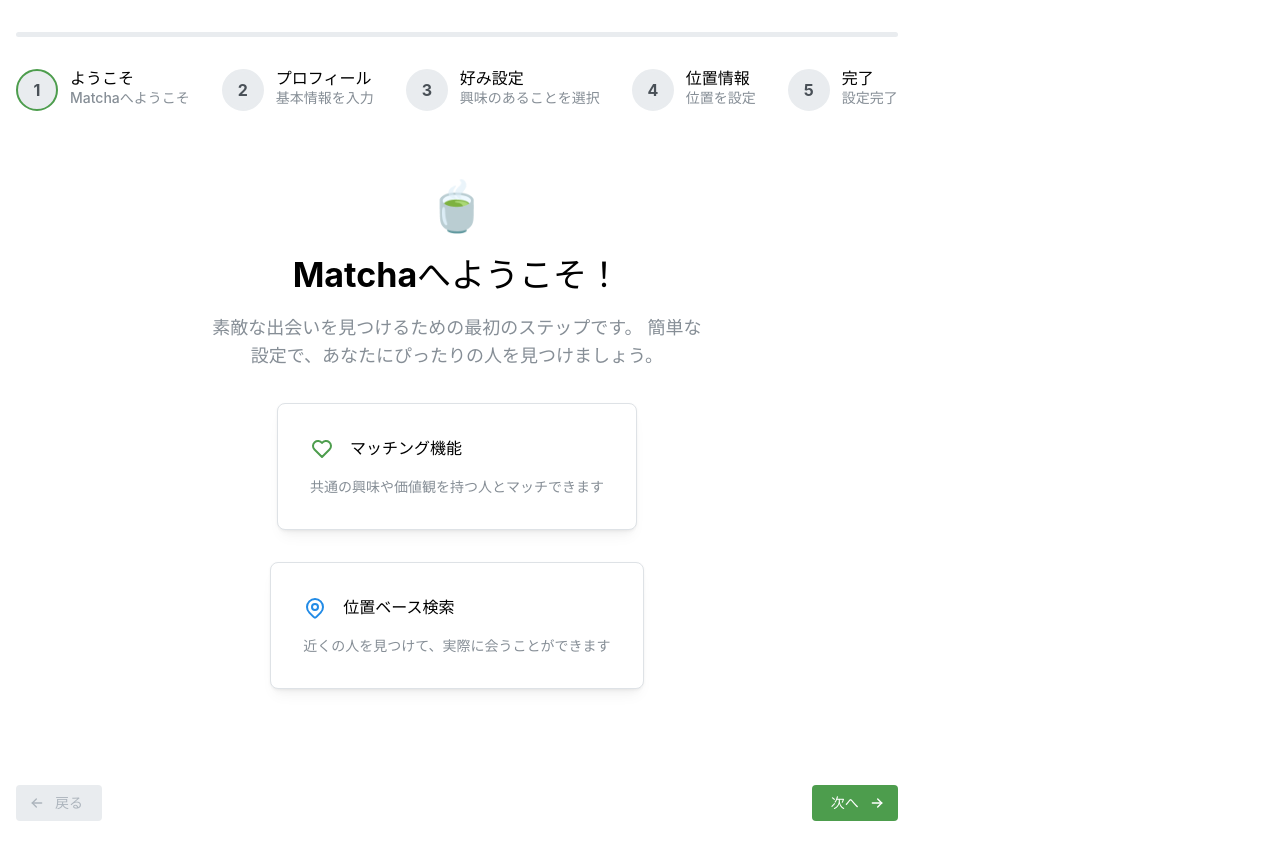
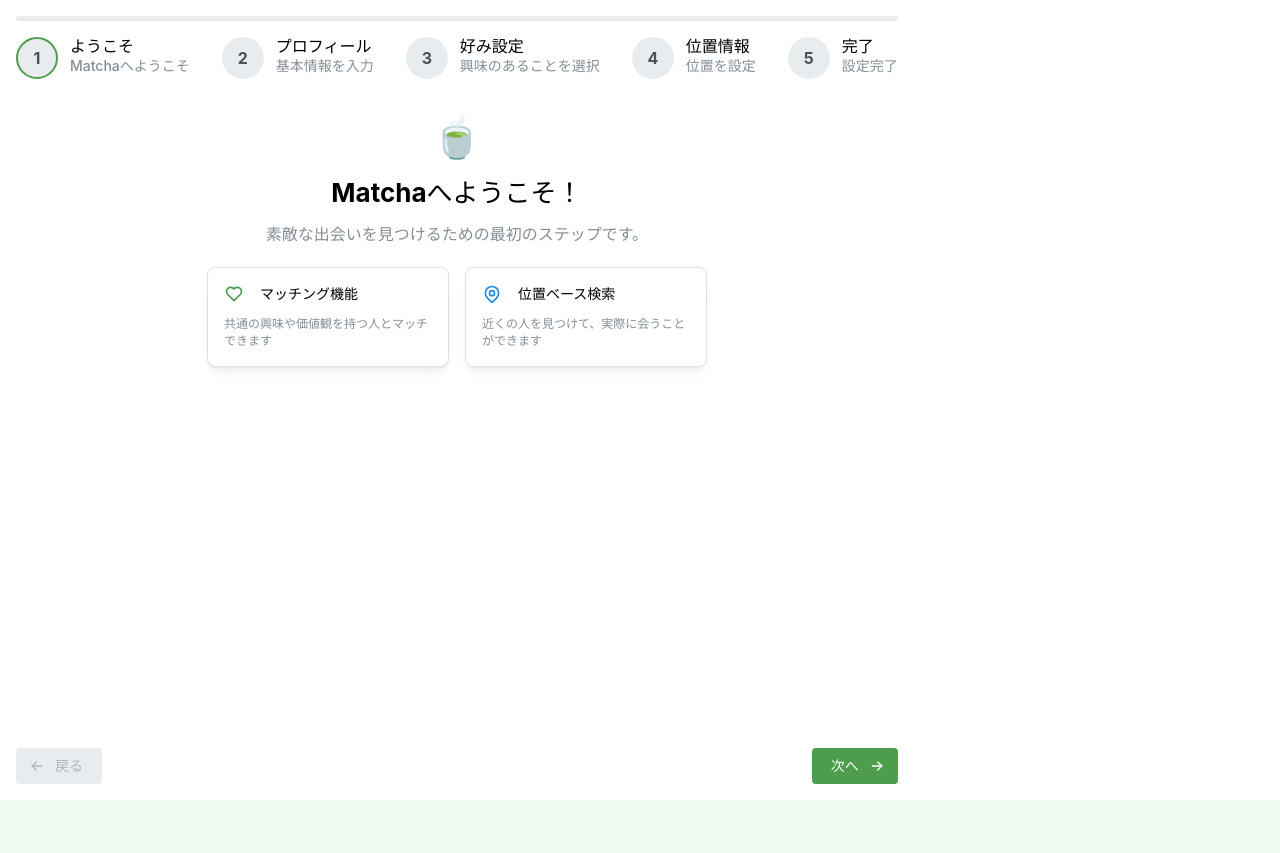
Before and after one commit to laddaL47/42-matcha, a React (Vite) app in the folder frontend/: page /onboarding in a window 1280 px wide. After the commit the page ends 800 px from the top, so only its background shows below. Built offline with nearby package versions, Linux system fonts and the light colour scheme.

Commit message:
refactor: update Onboarding component layout and styling for improved user experience

```diff
--- a/frontend/src/pages/Onboarding/index.tsx
+++ b/frontend/src/pages/Onboarding/index.tsx
@@ -137,57 +137,67 @@
     switch (activeStep) {
       case 0:
         return (
-          <Stack align="center" gap="xl" py="xl">
+          <Stack align="center" gap="lg" py="md">
             <div style={{ textAlign: "center" }}>
-              <Title order={1} size="3rem" mb="md" c="green">
+              <Title order={1} size="2.5rem" mb="sm" c="green">
                 🍵
               </Title>
-              <Title order={1} mb="md">
+              <Title order={2} mb="sm">
                 Matchaへようこそ！
               </Title>
-              <Text size="lg" c="dimmed" maw={500}>
+              <Text size="md" c="dimmed" maw={400}>
                 素敵な出会いを見つけるための最初のステップです。
-                簡単な設定で、あなたにぴったりの人を見つけましょう。
               </Text>
             </div>
 
-            <Card shadow="sm" padding="xl" radius="md" withBorder maw={400}>
-              <Stack gap="md">
+            <Grid gutter="md" style={{ width: "100%", maxWidth: 500 }}>
+              <Grid.Col span={6}>
+                <Card shadow="sm" padding="md" radius="md" withBorder h="100%">
+                  <Stack gap="sm">
                     <Group>
-                  <IconHeart size={24} color="var(--mantine-color-green-6)" />
-                  <Text fw={500}>マッチング機能</Text>
+                      <IconHeart size={20} color="var(--mantine-color-green-6)" />
+                      <Text fw={500} size="sm">
+                        マッチング機能
+                      </Text>
                     </Group>
-                <Text size="sm" c="dimmed">
+                    <Text size="xs" c="dimmed">
                       共通の興味や価値観を持つ人とマッチできます
                     </Text>
                   </Stack>
                 </Card>
-
-            <Card shadow="sm" padding="xl" radius="md" withBorder maw={400}>
-              <Stack gap="md">
+              </Grid.Col>
+              <Grid.Col span={6}>
+                <Card shadow="sm" padding="md" radius="md" withBorder h="100%">
+                  <Stack gap="sm">
                     <Group>
-                  <IconMapPin size={24} color="var(--mantine-color-blue-6)" />
-                  <Text fw={500}>位置ベース検索</Text>
+                      <IconMapPin size={20} color="var(--mantine-color-blue-6)" />
+                      <Text fw={500} size="sm">
+                        位置ベース検索
+                      </Text>
                     </Group>
-                <Text size="sm" c="dimmed">
+                    <Text size="xs" c="dimmed">
                       近くの人を見つけて、実際に会うことができます
                     </Text>
                   </Stack>
                 </Card>
+              </Grid.Col>
+            </Grid>
           </Stack>
         );
 
       case 1:
         return (
-          <Stack gap="xl" py="xl">
+          <Stack gap="md" py="md">
             <div style={{ textAlign: "center" }}>
-              <Title order={2} mb="sm">
+              <Title order={3} mb="xs">
                 プロフィールを設定しましょう
               </Title>
-              <Text c="dimmed">あなたのことを教えてください</Text>
+              <Text size="sm" c="dimmed">
+                あなたのことを教えてください
+              </Text>
             </div>
 
-            <Grid>
+            <Grid gutter="sm">
               <Grid.Col span={6}>
                 <TextInput
                   label="名"
@@ -195,6 +205,7 @@
                   value={profile.firstName}
                   onChange={(e) => setProfile((prev) => ({ ...prev, firstName: e.target.value }))}
                   required
+                  size="sm"
                 />
               </Grid.Col>
               <Grid.Col span={6}>
@@ -204,18 +215,23 @@
                   value={profile.lastName}
                   onChange={(e) => setProfile((prev) => ({ ...prev, lastName: e.target.value }))}
                   required
+                  size="sm"
                 />
               </Grid.Col>
             </Grid>
 
+            <Grid gutter="sm">
+              <Grid.Col span={6}>
                 <TextInput
                   label="生年月日"
                   type="date"
                   value={profile.birthdate}
                   onChange={(e) => setProfile((prev) => ({ ...prev, birthdate: e.target.value }))}
                   required
+                  size="sm"
                 />
-
+              </Grid.Col>
+              <Grid.Col span={6}>
                 <Select
                   label="性別"
                   placeholder="選択してください"
@@ -227,33 +243,39 @@
                   value={profile.gender}
                   onChange={(value) => setProfile((prev) => ({ ...prev, gender: value || "" }))}
                   required
+                  size="sm"
                 />
+              </Grid.Col>
+            </Grid>
 
             <Textarea
               label="自己紹介"
               placeholder="あなたのことを教えてください..."
               value={profile.bio}
               onChange={(e) => setProfile((prev) => ({ ...prev, bio: e.target.value }))}
-              minRows={3}
+              minRows={2}
+              maxRows={3}
+              size="sm"
             />
 
             <div>
-              <Text size="sm" fw={500} mb="sm">
+              <Text size="sm" fw={500} mb="xs">
                 写真をアップロード（最大5枚）
               </Text>
               <FileInput
                 placeholder="写真を選択"
-                leftSection={<IconUpload size={16} />}
+                leftSection={<IconUpload size={14} />}
                 multiple
                 accept="image/*"
                 onChange={(files) => setProfile((prev) => ({ ...prev, photos: files || [] }))}
+                size="sm"
               />
               {profile.photos.length > 0 && (
-                <Group gap="sm" mt="md">
+                <Group gap="xs" mt="sm">
                   {profile.photos.map((file, index) => (
                     <Avatar
                       key={`photo-${file.name}-${index}`}
-                      size="md"
+                      size="sm"
                       src={URL.createObjectURL(file)}
                     />
                   ))}
@@ -265,16 +287,20 @@
 
       case 2:
         return (
-          <Stack gap="xl" py="xl">
+          <Stack gap="md" py="md">
             <div style={{ textAlign: "center" }}>
-              <Title order={2} mb="sm">
+              <Title order={3} mb="xs">
                 好みを設定しましょう
               </Title>
-              <Text c="dimmed">興味のあることを選択してください</Text>
+              <Text size="sm" c="dimmed">
+                興味のあることを選択してください
+              </Text>
             </div>
 
+            <Grid gutter="sm">
+              <Grid.Col span={6}>
                 <div>
-              <Text size="sm" fw={500} mb="sm">
+                  <Text size="sm" fw={500} mb="xs">
                     年齢範囲
                   </Text>
                   <Slider
@@ -291,19 +317,23 @@
                       { value: 50, label: "50" },
                       { value: 80, label: "80" },
                     ]}
+                    size="sm"
                   />
-              <Text size="sm" c="dimmed" mt="xs">
+                  <Text size="xs" c="dimmed" mt="xs">
                     {preferences.ageRange[0]}歳 〜 {preferences.ageRange[1]}歳
                   </Text>
                 </div>
-
+              </Grid.Col>
+              <Grid.Col span={6}>
                 <div>
-              <Text size="sm" fw={500} mb="sm">
+                  <Text size="sm" fw={500} mb="xs">
                     最大距離: {preferences.maxDistance}km
                   </Text>
                   <Slider
                     value={preferences.maxDistance}
-                onChange={(value) => setPreferences((prev) => ({ ...prev, maxDistance: value }))}
+                    onChange={(value) =>
+                      setPreferences((prev) => ({ ...prev, maxDistance: value }))
+                    }
                     min={1}
                     max={100}
                     step={1}
@@ -313,28 +343,42 @@
                       { value: 50, label: "50km" },
                       { value: 100, label: "100km" },
                     ]}
+                    size="sm"
                   />
                 </div>
+              </Grid.Col>
+            </Grid>
 
             <div>
-              <Text size="sm" fw={500} mb="sm">
+              <Text size="sm" fw={500} mb="xs">
                 興味のあるタグ（複数選択可）
               </Text>
-              <Group gap="sm">
+              <div
+                style={{
+                  display: "grid",
+                  gridTemplateColumns: "repeat(auto-fit, minmax(80px, 1fr))",
+                  gap: "8px",
+                  maxHeight: "120px",
+                  overflowY: "auto",
+                  padding: "8px",
+                  border: "1px solid var(--mantine-color-gray-3)",
+                  borderRadius: "var(--mantine-radius-sm)",
+                }}
+              >
                 {availableTags.map((tag) => (
                   <Badge
                     key={tag}
                     variant={preferences.tags.includes(tag) ? "filled" : "outline"}
                     color={preferences.tags.includes(tag) ? "green" : "gray"}
-                    style={{ cursor: "pointer" }}
+                    style={{ cursor: "pointer", fontSize: "11px", padding: "4px 8px" }}
                     onClick={() => toggleTag(tag)}
                   >
                     {tag}
                   </Badge>
                 ))}
-              </Group>
+              </div>
               {preferences.tags.length > 0 && (
-                <Text size="sm" c="dimmed" mt="sm">
+                <Text size="xs" c="dimmed" mt="xs">
                   選択済み: {preferences.tags.join(", ")}
                 </Text>
               )}
@@ -344,24 +388,28 @@
 
       case 3:
         return (
-          <Stack gap="xl" py="xl">
+          <Stack gap="md" py="md">
             <div style={{ textAlign: "center" }}>
-              <Title order={2} mb="sm">
+              <Title order={3} mb="xs">
                 位置情報を設定
               </Title>
-              <Text c="dimmed">近くの人を見つけるために位置情報が必要です</Text>
+              <Text size="sm" c="dimmed">
+                近くの人を見つけるために位置情報が必要です
+              </Text>
             </div>
 
-            <Alert color="blue" icon={<IconMapPin size={16} />}>
+            <Alert color="blue" icon={<IconMapPin size={14} />} size="sm">
               位置情報は近くの人を見つけるために使用されます。プライバシーは保護されます。
             </Alert>
 
-            <Card shadow="sm" padding="lg" radius="md" withBorder>
-              <Stack gap="md">
+            <Card shadow="sm" padding="md" radius="md" withBorder>
+              <Stack gap="sm">
                 <Group justify="space-between">
                   <div>
-                    <Text fw={500}>位置情報を許可</Text>
-                    <Text size="sm" c="dimmed">
+                    <Text fw={500} size="sm">
+                      位置情報を許可
+                    </Text>
+                    <Text size="xs" c="dimmed">
                       より正確なマッチングのために位置情報を使用します
                     </Text>
                   </div>
@@ -370,21 +418,23 @@
                     onChange={(e) =>
                       setLocation((prev) => ({ ...prev, allowLocation: e.currentTarget.checked }))
                     }
+                    size="sm"
                   />
                 </Group>
 
                 {location.allowLocation && (
                   <Button
                     variant="outline"
-                    leftSection={<IconMapPin size={16} />}
+                    leftSection={<IconMapPin size={14} />}
                     onClick={getLocation}
+                    size="sm"
                   >
                     現在の位置を取得
                   </Button>
                 )}
 
                 {location.latitude !== 0 && location.longitude !== 0 && (
-                  <Alert color="green" icon={<IconCheck size={16} />}>
+                  <Alert color="green" icon={<IconCheck size={14} />} size="sm">
                     位置情報が取得されました
                   </Alert>
                 )}
@@ -395,33 +445,38 @@
 
       case 4:
         return (
-          <Stack align="center" gap="xl" py="xl">
+          <Stack align="center" gap="lg" py="md">
             <div style={{ textAlign: "center" }}>
-              <Title order={1} size="3rem" mb="md" c="green">
+              <Title order={1} size="2.5rem" mb="sm" c="green">
                 🎉
               </Title>
-              <Title order={1} mb="md">
+              <Title order={2} mb="sm">
                 設定完了！
               </Title>
-              <Text size="lg" c="dimmed" maw={500}>
+              <Text size="md" c="dimmed" maw={400}>
                 素敵な出会いを見つける準備ができました。
-                早速、おすすめユーザーをチェックしてみましょう！
               </Text>
             </div>
 
-            <Card shadow="sm" padding="xl" radius="md" withBorder maw={400}>
-              <Stack gap="md">
+            <Card shadow="sm" padding="md" radius="md" withBorder maw={400}>
+              <Stack gap="sm">
                 <Group>
-                  <IconCheck size={24} color="var(--mantine-color-green-6)" />
-                  <Text fw={500}>プロフィール設定完了</Text>
+                  <IconCheck size={20} color="var(--mantine-color-green-6)" />
+                  <Text fw={500} size="sm">
+                    プロフィール設定完了
+                  </Text>
                 </Group>
                 <Group>
-                  <IconCheck size={24} color="var(--mantine-color-green-6)" />
-                  <Text fw={500}>好み設定完了</Text>
+                  <IconCheck size={20} color="var(--mantine-color-green-6)" />
+                  <Text fw={500} size="sm">
+                    好み設定完了
+                  </Text>
                 </Group>
                 <Group>
-                  <IconCheck size={24} color="var(--mantine-color-green-6)" />
-                  <Text fw={500}>位置情報設定完了</Text>
+                  <IconCheck size={20} color="var(--mantine-color-green-6)" />
+                  <Text fw={500} size="sm">
+                    位置情報設定完了
+                  </Text>
                 </Group>
               </Stack>
             </Card>
@@ -434,8 +489,18 @@
   };
 
   return (
-    <Container size="md" py="xl">
-      <Stack gap="xl">
+    <div style={{ height: "100vh", display: "flex", flexDirection: "column" }}>
+      <Container
+        size="md"
+        style={{
+          flex: 1,
+          display: "flex",
+          flexDirection: "column",
+          paddingTop: "1rem",
+          paddingBottom: "1rem",
+        }}
+      >
+        <Stack gap="md" style={{ flex: 1, overflow: "hidden" }}>
           {/* プログレスバー */}
           <Progress value={(activeStep / (steps.length - 1)) * 100} size="sm" color="green" />
 
@@ -452,10 +517,10 @@
           </Stepper>
 
           {/* ステップコンテンツ */}
-        {renderStepContent()}
+          <div style={{ flex: 1, overflow: "auto", minHeight: 0 }}>{renderStepContent()}</div>
 
           {/* ナビゲーションボタン */}
-        <Group justify="space-between" mt="xl">
+          <Group justify="space-between" mt="md" style={{ flexShrink: 0 }}>
             <Button
               variant="outline"
               leftSection={<IconArrowLeft size={16} />}
@@ -477,6 +542,7 @@
           </Group>
         </Stack>
       </Container>
+    </div>
   );
 };
 
```
Lines whose indentation alone changed are shown as unchanged.
